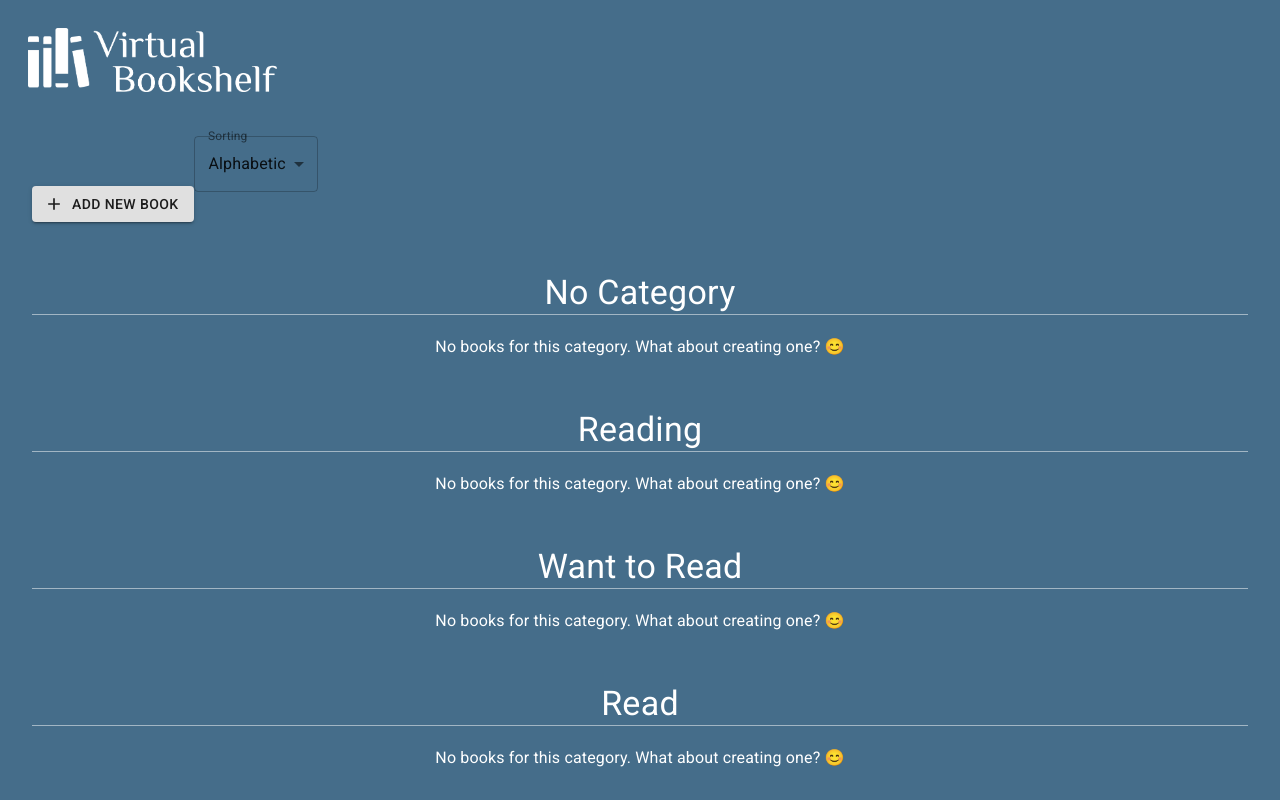
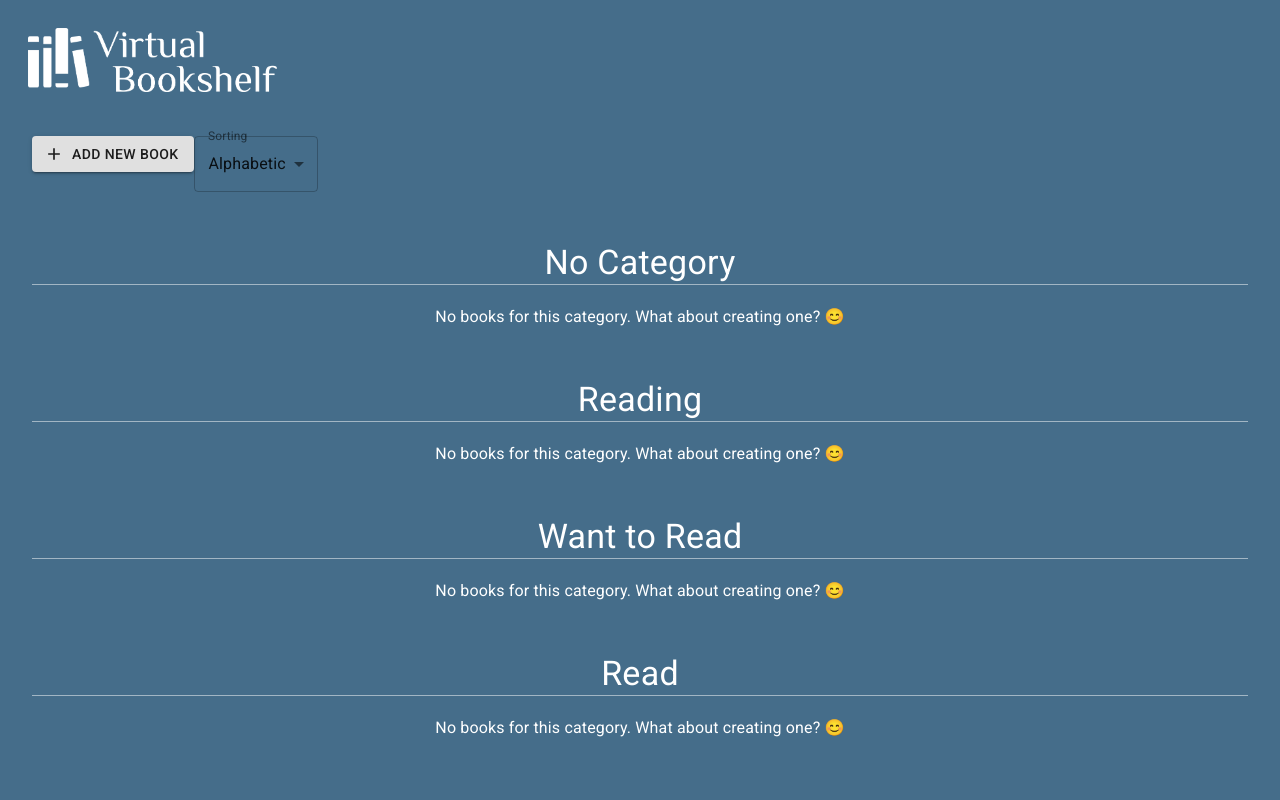
Before and after one commit to RSchneider94/virtual_bookshelf, a React (Create React App) app: page / in a window 1280 px wide. Built offline with nearby package versions, Linux system fonts and the light colour scheme.

Commit message:
Make custom button to accept styles

```diff
--- a/src/components/UI/ButtonWithIcon.jsx
+++ b/src/components/UI/ButtonWithIcon.jsx
@@ -1,20 +1,16 @@
 import React from 'react';
 import { Button } from '@material-ui/core';
-import { makeStyles } from '@material-ui/core/styles';
 
-const useStyles = makeStyles({
-  returnButton: {
-    marginTop: 50
-  }
-});
-
-export default function ButtonWithIcon({ icon, text, clickHandler }) {
-  const classes = useStyles();
-
+export default function ButtonWithIcon({
+  icon,
+  text,
+  clickHandler,
+  customStyles
+}) {
   return (
     <Button
       variant="contained"
-      className={classes.returnButton}
+      style={customStyles ? customStyles : null}
       startIcon={icon}
       onClick={clickHandler}
     >
```
